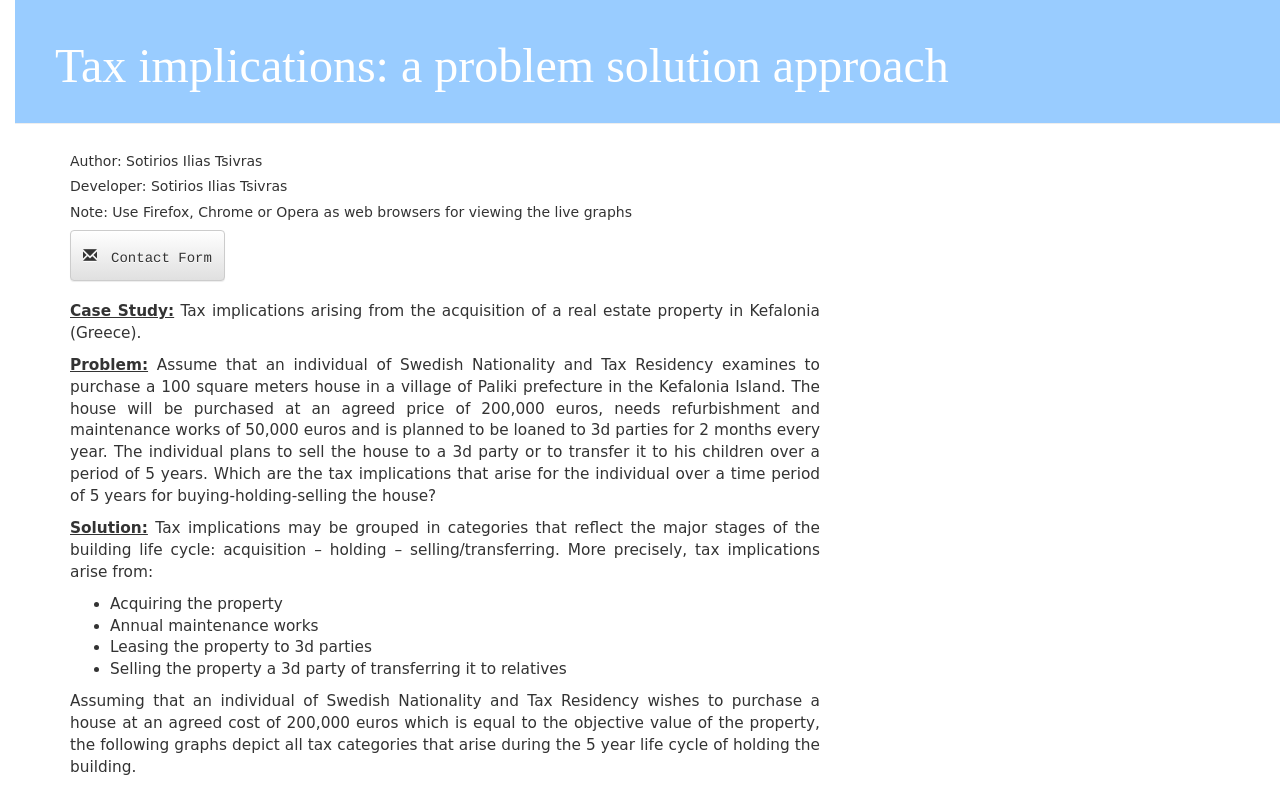
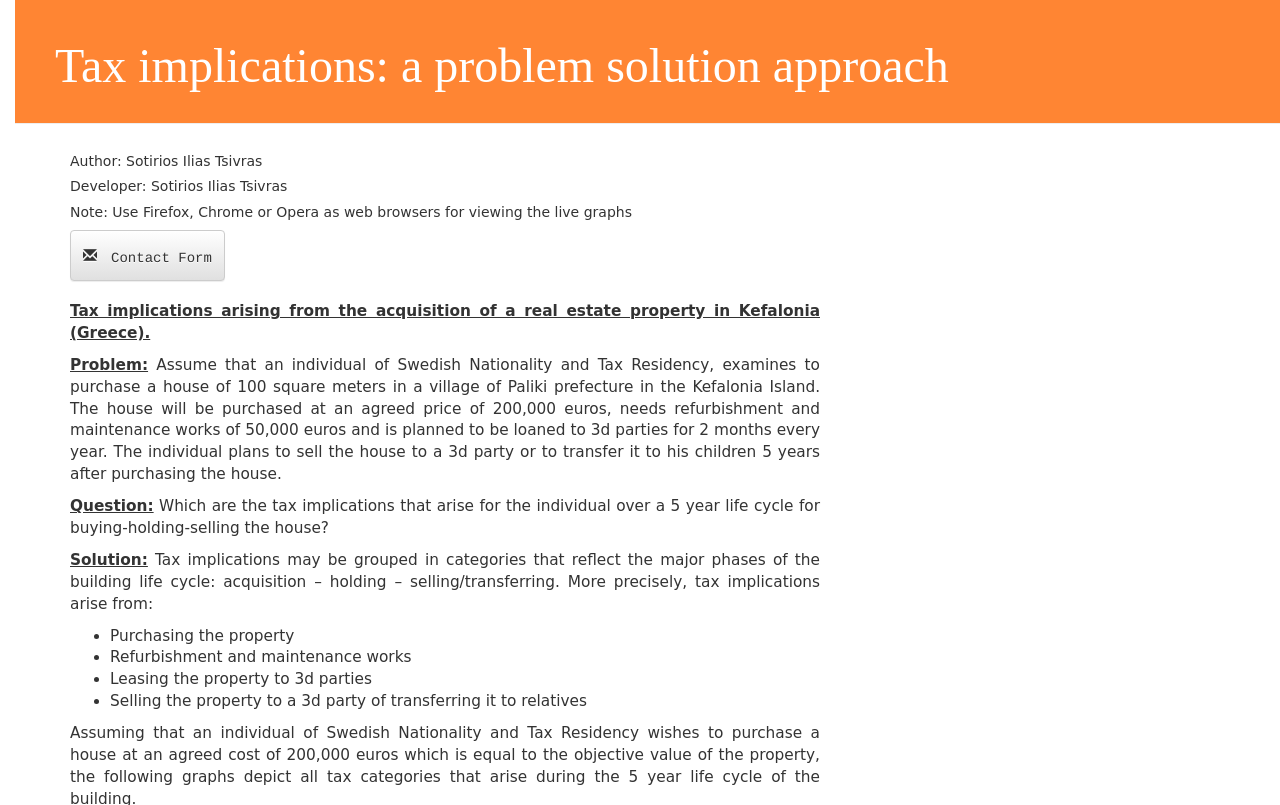
Before and after one commit to sotsi/tax1, a Django app: page / in a window 1280 px wide. Shown: the top 805 px of the page. Run offline with Django 3.2, Linux system fonts and the light colour scheme; data that the repository does not hold is empty; some libraries are stand-ins or nearby versions.

Commit message:
tax v1.1

```diff
--- a/blog/static/css/blog.css
+++ b/blog/static/css/blog.css
@@ -8,7 +8,7 @@ padding-left: 15px;
 }
 
 .page-header {
-	background-color: #99ccff;
+	background-color: #ff8533;
 	margin-top: 0;
 	padding: 20px 20px 20px 40px;
 }
--- a/blog/templates/blog/gchartA.html
+++ b/blog/templates/blog/gchartA.html
@@ -59,7 +59,7 @@
         ]);
 
         // Set options for Sarah's pie chart.
-        var options = {title:'Holding costs',
+        var options = {title:'Holding costs (5 year life cycle)',
                        width:350,
                        height:300};
 
@@ -84,7 +84,7 @@
         ]);
 
         // Set options for Anthony's pie chart.
-        var options = {title:'Selling/Transferring costs',
+        var options = {title:'Selling or Transferring costs',
                       width:350,
                        height:300};
 
--- a/blog/templates/blog/gchartB.html
+++ b/blog/templates/blog/gchartB.html
@@ -60,7 +60,7 @@
         ]);
 
         // Set options for Sarah's pie chart.
-        var options = {title:'Holding costs',
+        var options = {title:'Holding costs (5 year life cycle)',
                        width:350,
                        height:300};
 
--- a/blog/templates/blog/post_detail.html
+++ b/blog/templates/blog/post_detail.html
@@ -7,12 +7,12 @@
 		<h5>Note: Use Firefox, Chrome or Opera as web browsers for viewing the live graphs.</h5>
 		<h2>{{ post.title }}</h2>
 		<p>{{ post.text|linebreaks }}</p>
-		{% if post.title == "Alternative 1 -> Direct Acquisition" %}
+		{% if post.title == "Alternative I -> Direct Acquisition" %}
 			{% include 'blog/loading.html' %}
 			{% include 'blog/alt1.html' %}
 			{% include 'blog/gchart_a1.html' %}
 		{% endif %}
-		{% if post.title == "Alternative 2 -> Indirect Acquisition" %}
+		{% if post.title == "Alternative II -> Indirect Acquisition" %}
 			{% include 'blog/loading.html' %}
 
 			{% include 'blog/alt2.html' %}
--- a/blog/templates/blog/post_list.html
+++ b/blog/templates/blog/post_list.html
@@ -6,25 +6,25 @@
 <a class="btn btn-default" href="{% url 'quest_new' %}"><h5><span class="glyphicon glyphicon-envelope"> <font face="Courier">Contact Form </font></span></h5></a>
 <br><br>
 <div align=justify>
-	<p><b><u>Case Study:</b></u> Tax implications arising from the acquisition of a real estate property in Kefalonia (Greece).</p>
-	<p><b><u>Problem:</b></u> Assume that an individual of Swedish Nationality and Tax Residency examines to purchase a 100 square meters house in
+	<p><b><u>Tax implications arising from the acquisition of a real estate property in Kefalonia (Greece).</b></u></p>
+	<p><b><u>Problem:</b></u> Assume that an individual of Swedish Nationality and Tax Residency, examines to purchase a house of 100 square meters in
 				a village of Paliki prefecture in the Kefalonia Island. The house will be purchased at an agreed price of 200,000 euros,
 				needs refurbishment and maintenance works of 50,000 euros and is planned to be loaned to 3d parties for 2 months every year.
-				The individual plans to sell the house to a 3d party or to transfer it to his children over a period of 5 years.
-				Which are the tax implications that arise for the individual over a time period of 5 years for buying-holding-selling the house?</p>
-	<p><b><u>Solution:</b></u> Tax implications may be grouped in categories that reflect the major stages of the building life cycle: acquisition – holding – selling/transferring.
+				The individual plans to sell the house to a 3d party or to transfer it to his children 5 years after purchasing the house.
+	<p><b><u>Question:</b></u> Which are the tax implications that arise for the individual over a 5 year life cycle for buying-holding-selling the house?</p>
+	<p><b><u>Solution:</b></u> Tax implications may be grouped in categories that reflect the major phases of the building life cycle: acquisition – holding – selling/transferring.
 			More precisely, tax implications arise from:</p>
 			<ul>
-				<li>Acquiring the property
-				<li>Annual maintenance works
+				<li>Purchasing the property
+				<li>Refurbishment and maintenance works
 				<li>Leasing the property to 3d parties
-				<li>Selling the property a 3d party of transferring it to relatives
+				<li>Selling the property to a 3d party of transferring it to relatives
 			</ul>
 	<p>Assuming that an individual of Swedish Nationality and Tax Residency wishes to purchase a house at an agreed cost of 200,000 euros which is equal to the objective value of the property,
-		the following graphs depict all tax categories that arise during the 5 year life cycle of holding the building.</p>
-<div class="graph">{% include 'blog/gchart1.html' %} <br> <b><u>Definition of terms:</b></u><br>RETT = Real Estate Transfer Tax = (3%) x (objective value of property)<br>
-					Municipality Duty = (3%) x (RETT)<br>ENFIA = Annual Real Estate Tax = 2 - 13 euros/sqm for buildings<br>VAT = 23% for all refurbishment and maintenance works<br>
-					(all costs are expressed in euros)
+		the following graphs depict all tax categories that arise during the 5 year life cycle of the building.</p>
+<div class="graph">{% include 'blog/gchart1.html' %} <br> <b><u>Definition of terms:</b></u><br><br>RETT = Real Estate Transfer Tax = 3% x (objective value of property)<br>
+					Municipality Duty = 3% x RETT<br>ENFIA = Annual Real Estate Tax = 2 - 13 euros/sqm for buildings<br>VAT = 23% for all refurbishment and maintenance works & services<br>
+					(all costs in graphs are expressed in euros)
 </div>
 <br>
 	<p>The alternatives on the other hand, of acquiring a real estate property in Greece are:</p>
@@ -33,7 +33,7 @@
 				<li>Indirect acquisition from a legal entity established to the abroad
 			</ul>
 	<p><b><u>Note:</b></u> Due to the introduction of the new Greek Income Tax Code (G-ITC) and the recent change in Government, uncertainties may occur in the interpretation of
-		the specific provisions by the Greek Ministry of Economy and the local authorities of Kefalonia Island.</p>
+		the specific provisions by the Greek Ministry of Economy and the Local Authorities of Kefalonia Island.</p>
 	<p>The major differences between acquiring the house directly from the individual and indirectly from a legal entity established to the abroad are:</p>
 	<table border="1" cellspacing="0" cellpadding="5" width=900>
 		<tr>
@@ -43,7 +43,7 @@
 		</tr>
 		<tr>
 		<td>Special Real Estate Tax</td>
-		<td >N/A</td>
+		<td >Not Applicable</td>
 		<td >15% special real estate tax</td>
 		</tr>
 		<tr>
@@ -54,7 +54,7 @@
 		<tr>
 		<td>Rental Income</td>
 		<td >11% for income ≤ 12,000 euros<br>33% for income > 12,000 euros</td>
-		<td >Not taxable in Greece<br>at the moment)</td>
+		<td >Not taxable in Greece<br>(at the moment)</td>
 		</tr>
 		<tr>
 		<td>Capital Gain</td>
@@ -63,8 +63,8 @@
 		</tr>
 		<tr>
 		<td>Inheritance Tax</td>
-		<td >10% for 1st category relations (children, parents etc.)</td>
-		<td >N/A</td>
+		<td >10% for 1st category relations<br>(children, parents etc.)</td>
+		<td >Not Applicable</td>
 		</tr>
 	</table>
 </div>
```
Also changed, not shown: blog/templates/blog/alt1.html (+10 -11 lines), blog/templates/blog/alt2.html (+9 -8 lines).
